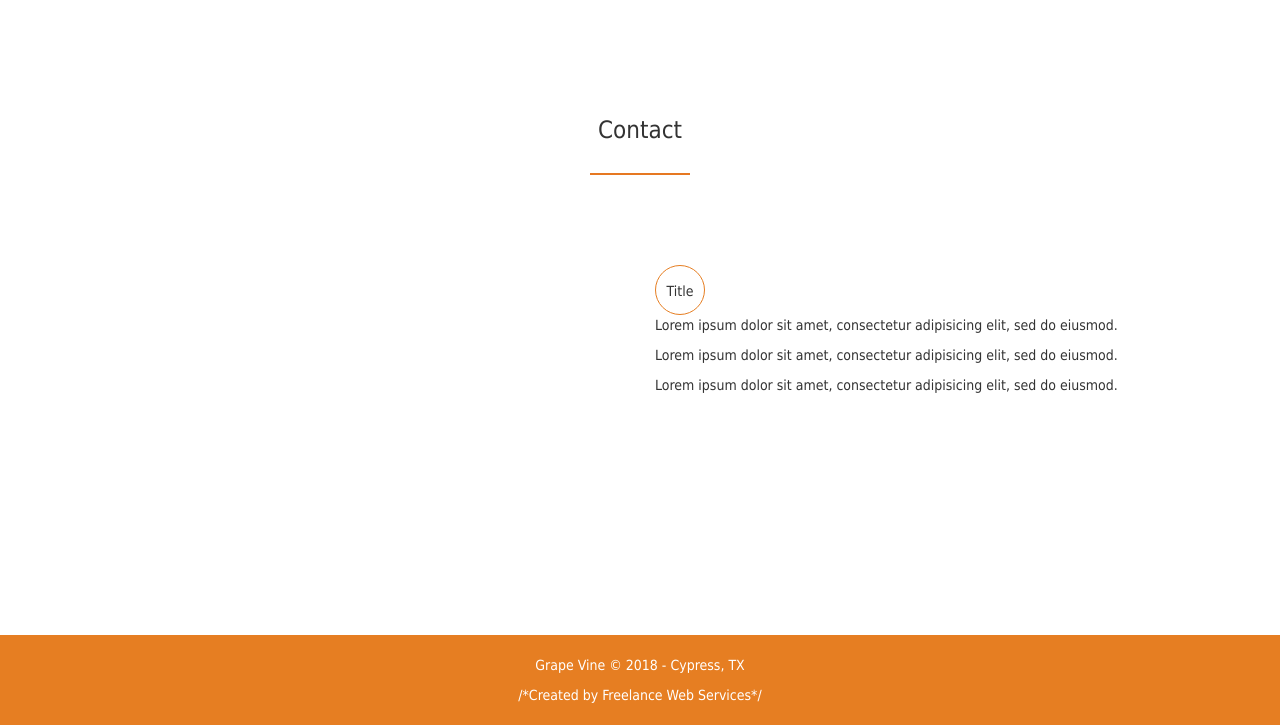
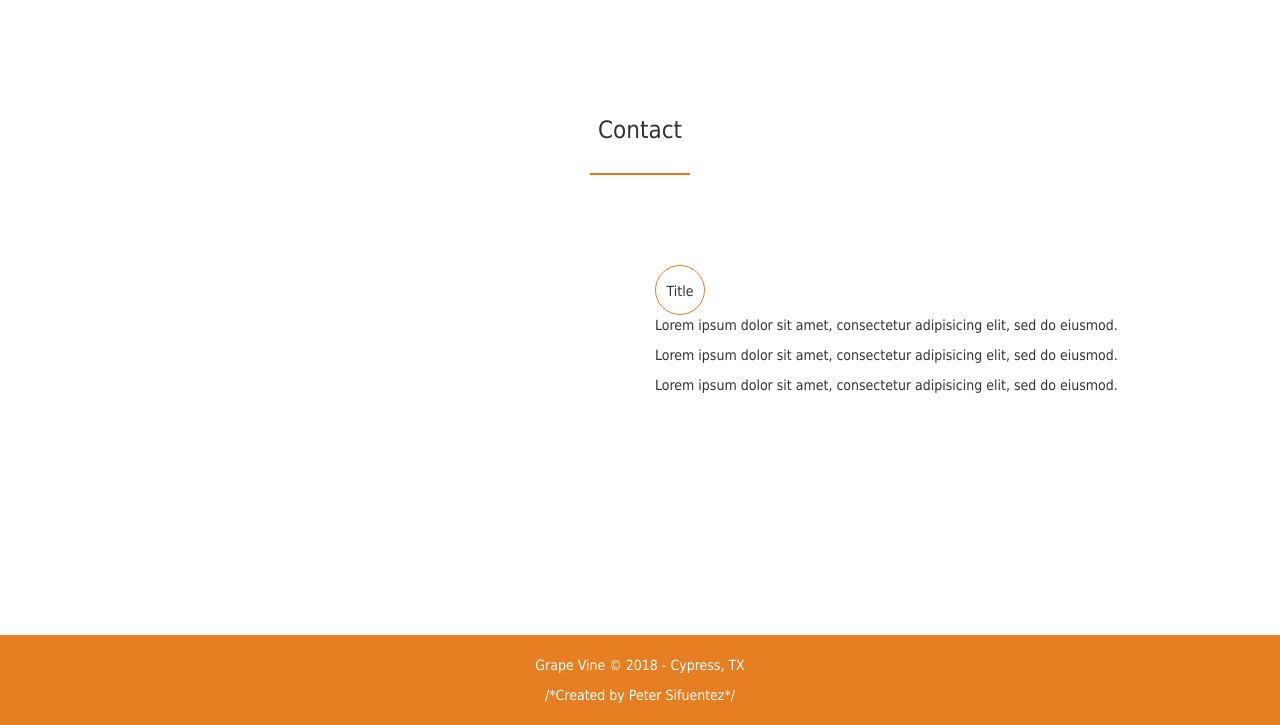
Before and after one commit to Judoka4662/Italian-restaurant, a plain HTML site: page index.html in a window 1280 px wide. Shown: the part 3441-4166 px from the top of the page. Drawn offline with nearby package versions, Linux system fonts and the light colour scheme; some packages are replaced by stand-ins of ours.

Commit message:
Update index.html

```diff
--- a/index.html
+++ b/index.html
@@ -459,7 +459,7 @@
 
 
     <footer>
-    <div class="footer1"><p>Grape Vine &copy; 2018 - Cypress, TX </p> <a href="http://www.petersifuentez.com/" class="fff">/*Created by Freelance Web Services*/</a>
+    <div class="footer1"><p>Grape Vine &copy; 2018 - Cypress, TX </p> <a href="http://www.petersifuentez.com/" class="fff">/*Created by Peter Sifuentez*/</a>
     </div>
     </footer>
 
```
